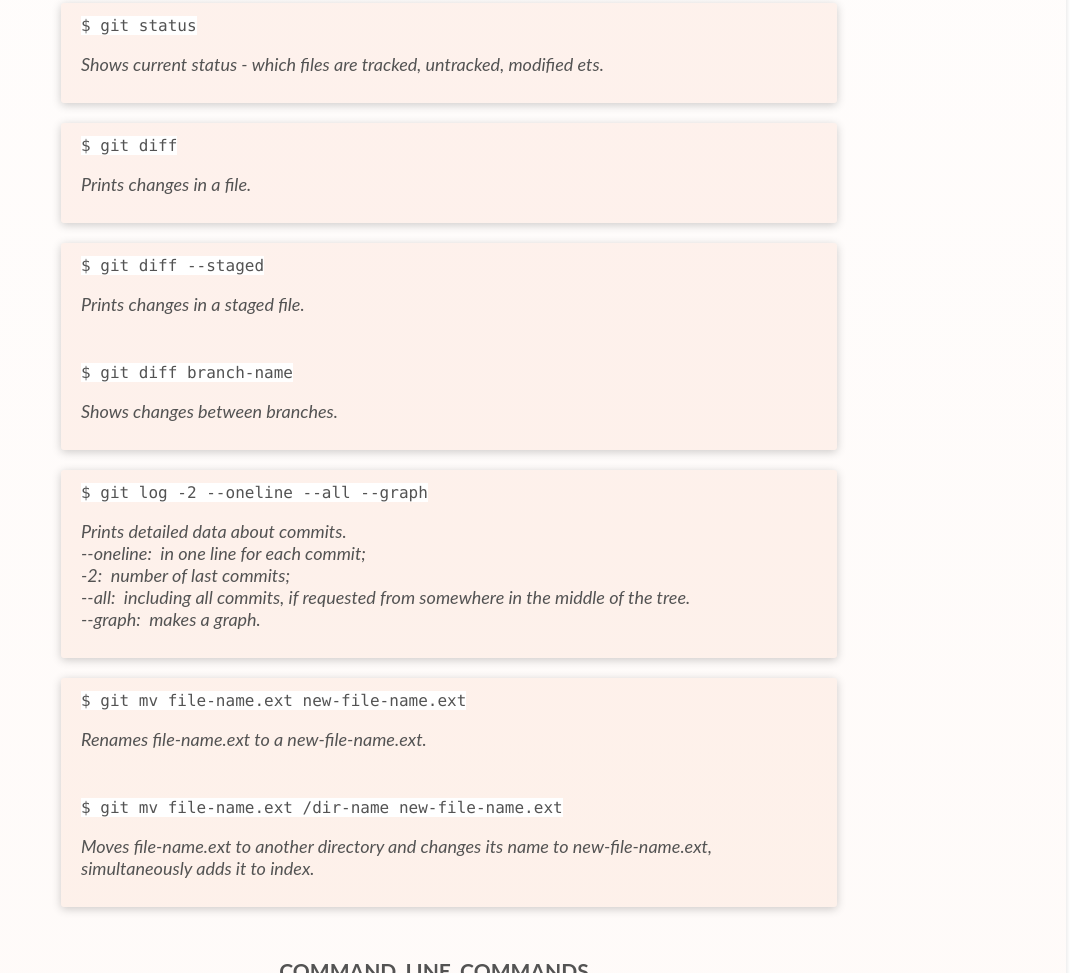
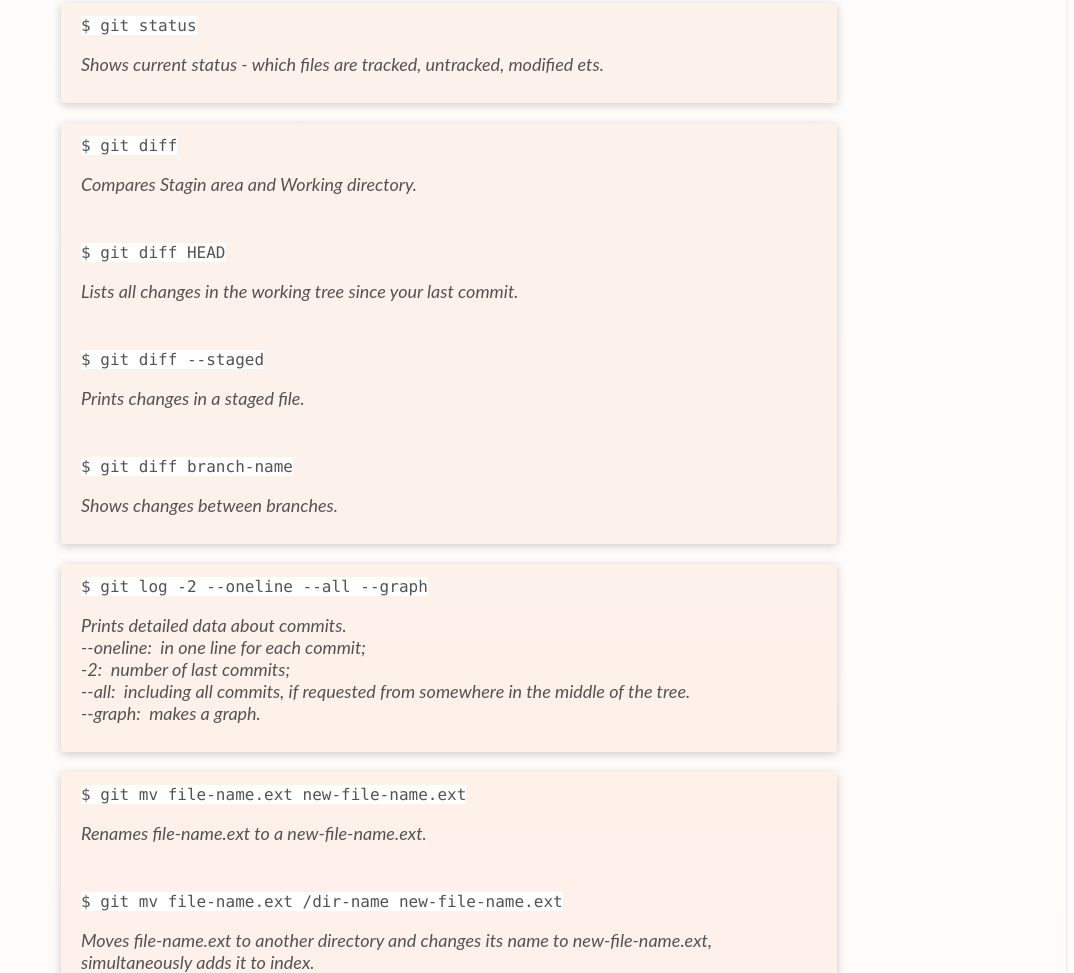
Before and after one commit to kostagrin/Github-cheat-sheet, a plain HTML site: page index.html in a window 1280 px wide. Shown: the part 1202-2175 px from the top of the page, without its empty margins (206-1280 px from the left). Drawn offline with Linux system fonts and the light colour scheme.

Commit message:
make comments to "git diff" command

```diff
--- a/index.html
+++ b/index.html
@@ -66,9 +66,9 @@
 
                 <div class="block-box">
                     <code>$ git diff</code>
-                    <p>Prints changes in a file.</p>
-                </div>
-                <div class="block-box">
+                    <p>Compares Stagin area and Working directory.</p>
+                    <code>$ git diff HEAD</code>
+                    <p>Lists all changes in the working tree since your last commit.</p>
                     <code>$ git diff --staged</code>
                     <p>Prints changes in a staged file.</p>
                     <code>$ git diff branch-name</code>
```
